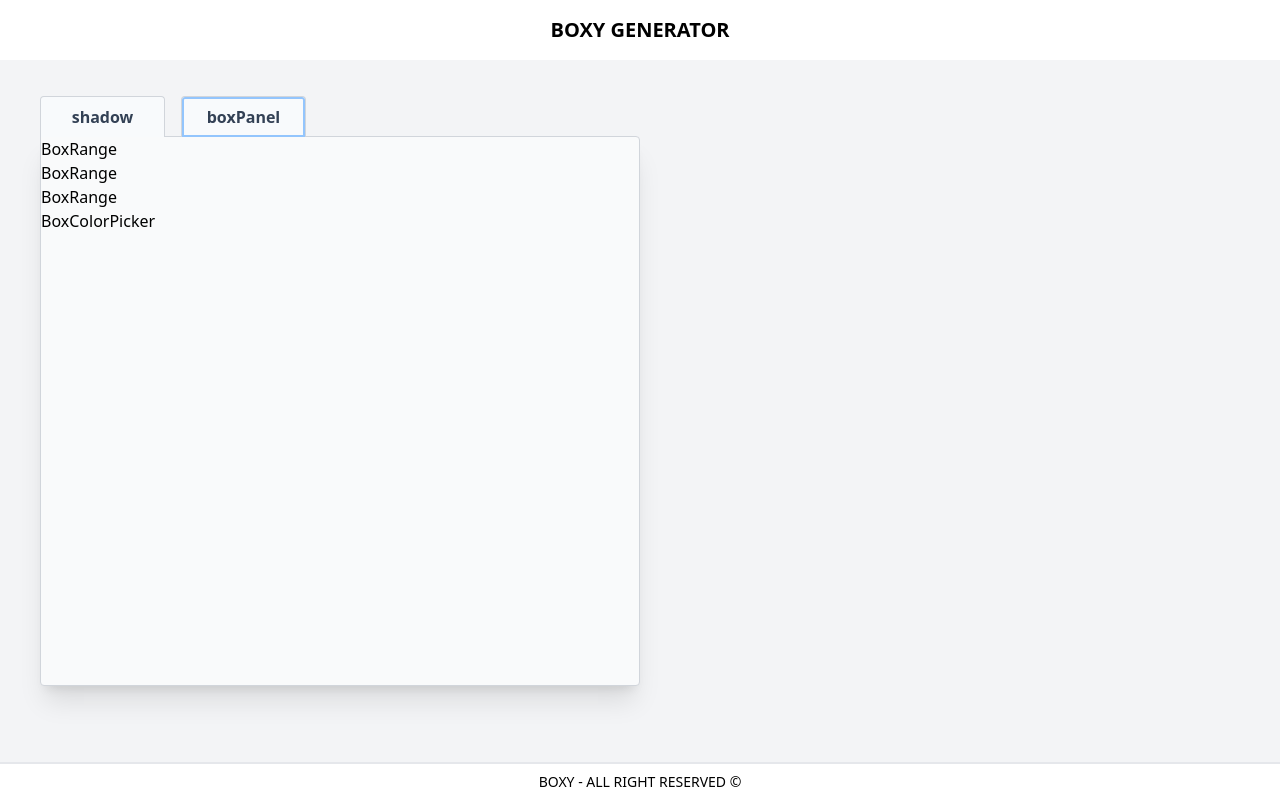
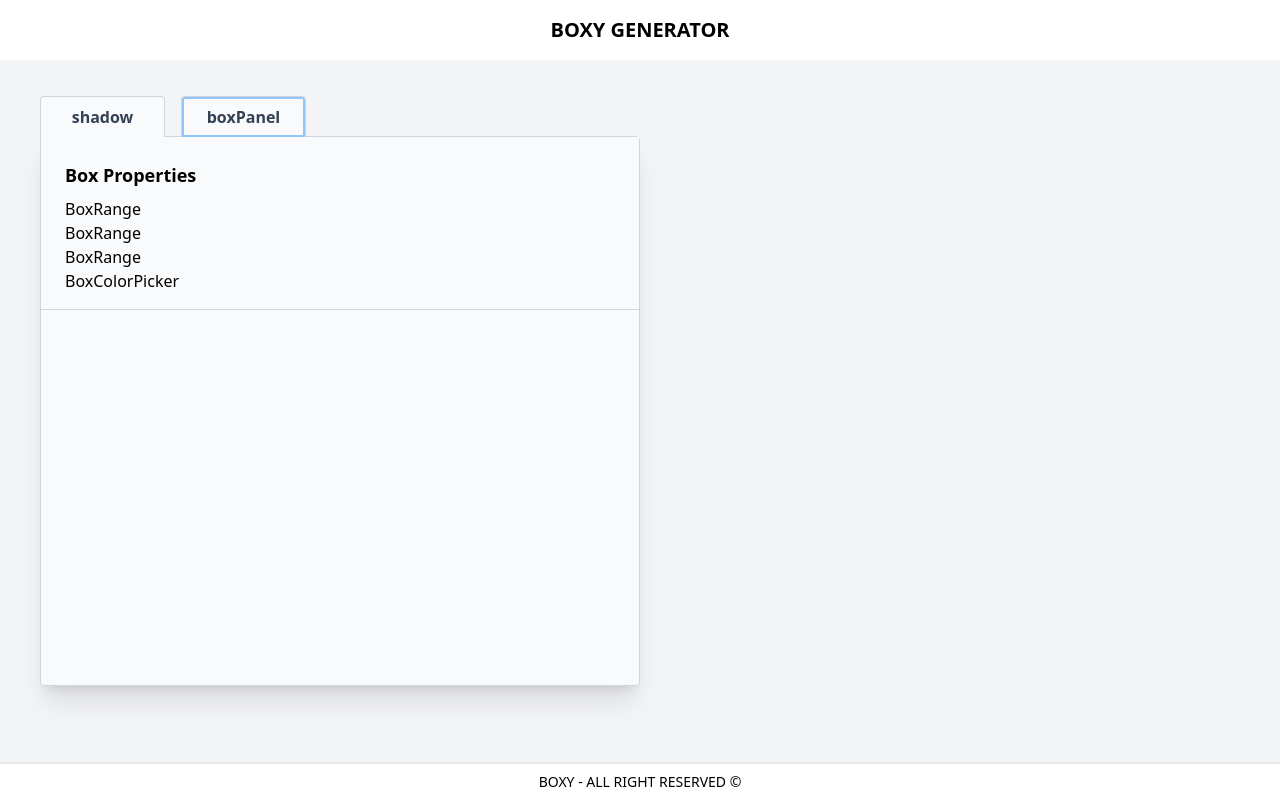
Before and after one commit to MaxMasse31/boxyProject, a React (Vite) app: page / in a window 1280 px wide. Both pictures are taken after a click on the button "boxPanel". Built offline with nearby package versions, Linux system fonts and the light colour scheme.

Commit message:
rajout du style sur la boxProperties

```diff
--- a/src/Layouts/BoxPanel/BoxPanel.jsx
+++ b/src/Layouts/BoxPanel/BoxPanel.jsx
@@ -13,5 +13,5 @@ export default function BoxPanel() {
     }
   });
 
-  return <div>{boxInputs}</div>;
+  return <div className="bg-gray-50 px-6 py-4 border-b border-gray-300"> <p className="font-bold text-lg my-2"> Box Properties</p>{boxInputs}</div>;
 }
```
